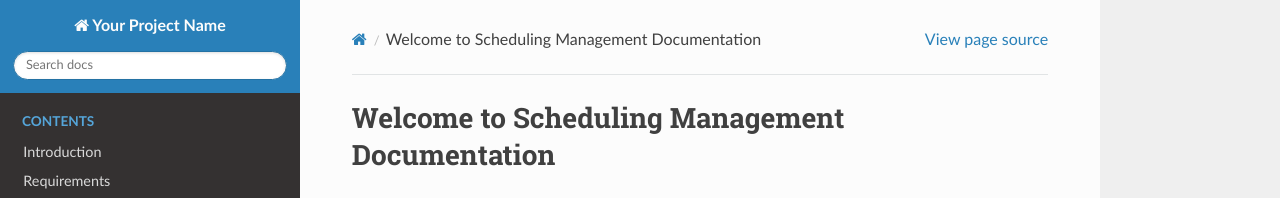
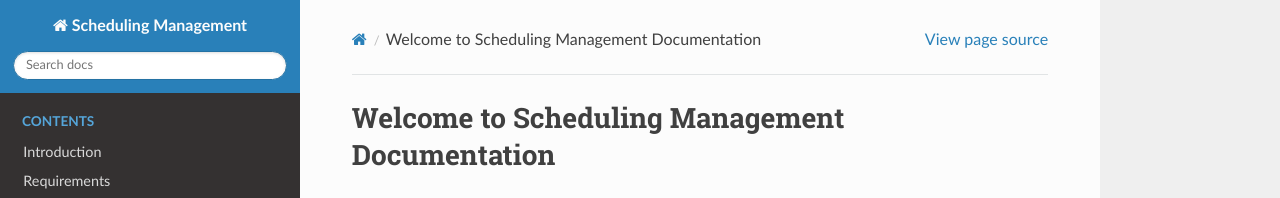
Before and after one commit to vanHeemstraSystems/scheduling-management, a Sphinx documentation site: the page built from docs/source/index.rst, in a window 1280 px wide. Shown: the top 198 px of the page. Built offline with Sphinx 7.4.7 and the Read the Docs theme 3.1.0, drawn with Linux system fonts in a browser that asks for light colours.

Commit message:
Update conf.py

```diff
--- a/docs/source/conf.py
+++ b/docs/source/conf.py
@@ -1,7 +1,7 @@
 # Configuration file for the Sphinx documentation builder.
 
 # -- Project information -----------------------------------------------------
-project = 'Your Project Name'
+project = 'Scheduling Management'
 copyright = '2025 - present, van Heemstra Systems'
 author = 'Willem van Heemstra'
 
```
